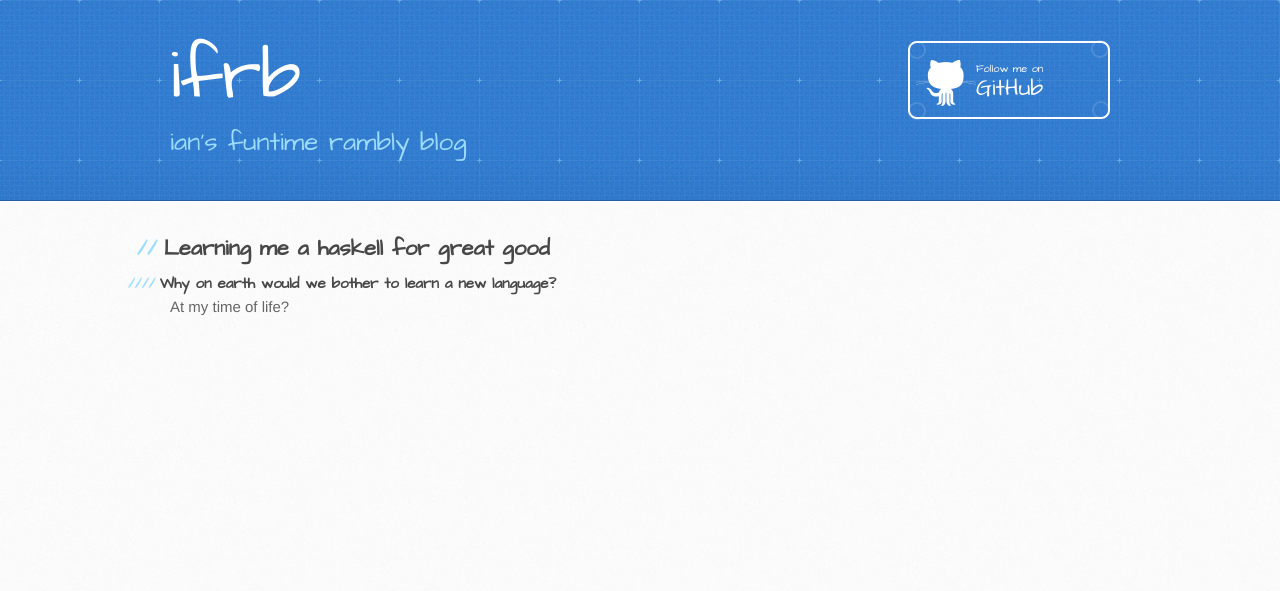
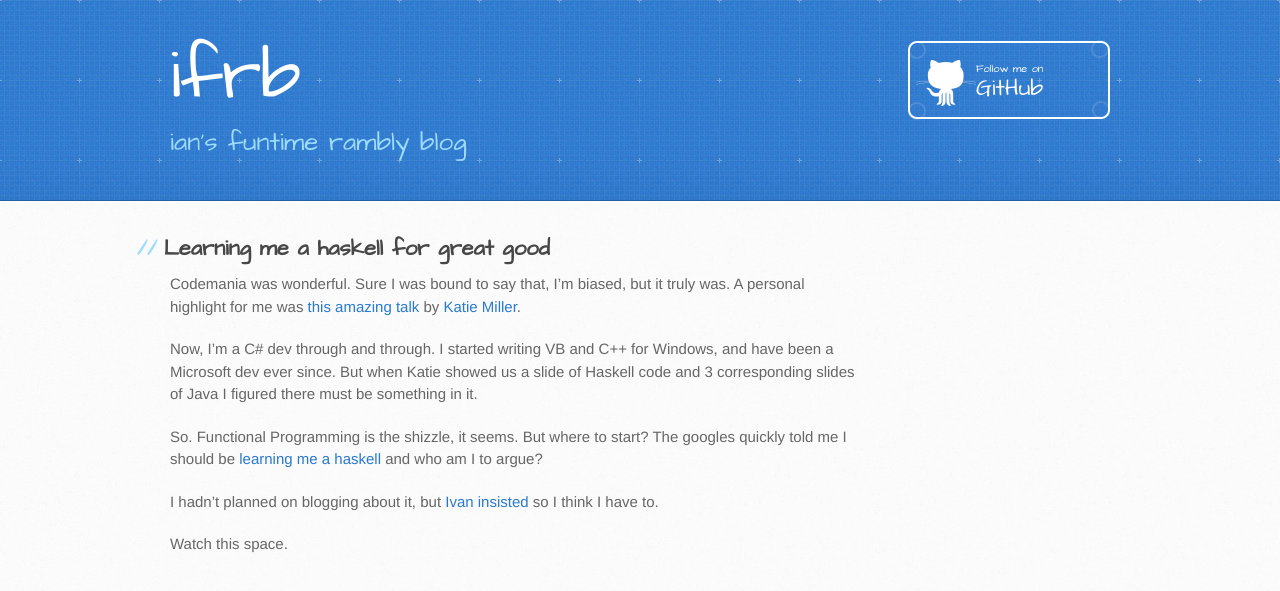
Before and after one commit to kiwipom/kiwipom.github.io, a Jekyll site: the page built from _posts/2013-04-26-learning-me-a-haskell.md, in a window 1280 px wide. Shown: the top 591 px of the page. Built offline with Jekyll 4.4.1, drawn with Linux system fonts in a browser that asks for light colours.

Commit message:
First post

```diff
--- a/_posts/2013-04-26-learning-me-a-haskell.md
+++ b/_posts/2013-04-26-learning-me-a-haskell.md
@@ -5,6 +5,13 @@ title: Learning me a haskell for great good
 
 ## {{ page.title }}
 
-#### Why on earth would we bother to learn a new language?
+Codemania was wonderful. Sure I was bound to say that, I'm biased, but it truly was. A personal highlight for me was [this amazing talk](http://www.youtube.com/watch?v=MlZCiiKGbb0) by [Katie Miller](http://codemiller.com).
 
-At my time of life?
+Now, I'm a C# dev through and through. I started writing VB and C++ for Windows, and have been a Microsoft dev ever since. But when Katie showed us a slide of Haskell code and **3 corresponding slides of Java** I figured there must be something in it.
+
+So. Functional Programming is the shizzle, it seems. But where to start? The googles quickly told me I should be [learning me a haskell](http://learnyouahaskell.com/) and who am I to argue?
+
+I hadn't planned on blogging about it, but [Ivan insisted](https://twitter.com/ppog_penguin/status/327369703473426432) so I think I have to.
+
+
+Watch this space.
```
